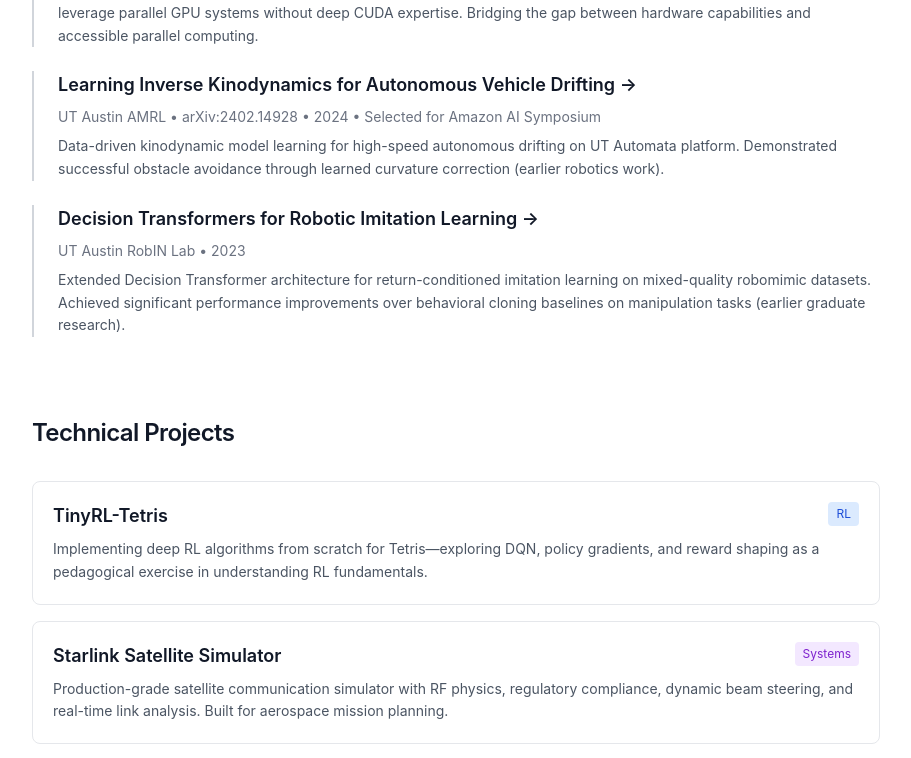
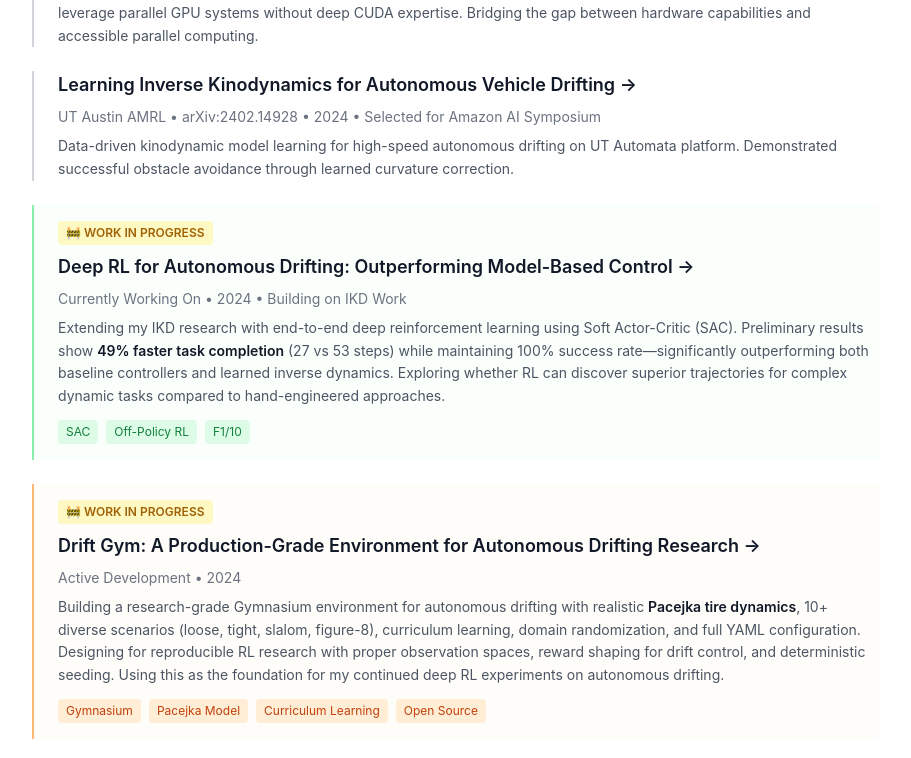
Before and after one commit to omeedcs/personal-web-2025, a Next.js app: page / in a window 1280 px wide. Shown: the part 3004-3762 px from the top of the page, without its empty margins (184-1095 px from the left). Built offline with nearby package versions, Linux system fonts and the light colour scheme.

Commit message:
new stuff im working on

```diff
--- a/app/page.tsx
+++ b/app/page.tsx
@@ -280,8 +280,69 @@ export default function Home() {
             <p className="text-sm text-gray-500 dark:text-gray-500 mb-2">UT Austin AMRL • arXiv:2402.14928 • 2024 • Selected for Amazon AI Symposium</p>
             <p className="text-gray-600 dark:text-gray-400 text-sm leading-relaxed">
               Data-driven kinodynamic model learning for high-speed autonomous drifting on UT Automata platform.
-              Demonstrated successful obstacle avoidance through learned curvature correction (earlier robotics work).
+              Demonstrated successful obstacle avoidance through learned curvature correction.
             </p>
+          </div>
+
+          <div className="border-l-2 border-green-300 dark:border-green-700 pl-6 hover:border-green-500 dark:hover:border-green-400 transition-colors bg-green-50/30 dark:bg-green-950/20 py-4 rounded-r">
+            <div className="flex items-start gap-3 mb-2">
+              <span className="text-xs bg-yellow-100 dark:bg-yellow-900 text-yellow-700 dark:text-yellow-300 px-2 py-1 rounded font-semibold">
+                🚧 WORK IN PROGRESS
+              </span>
+            </div>
+            <a
+              href="https://github.com/omeedcs/autonomous-vehicle-drifting"
+              target="_blank"
+              rel="noopener noreferrer"
+              className="group"
+            >
+              <h3 className="text-lg font-semibold text-gray-900 dark:text-gray-100 group-hover:text-green-600 dark:group-hover:text-green-400 transition-colors mb-2">
+                Deep RL for Autonomous Drifting: Outperforming Model-Based Control →
+              </h3>
+            </a>
+            <p className="text-sm text-gray-500 dark:text-gray-500 mb-2">Currently Working On • 2024 • Building on IKD Work</p>
+            <p className="text-gray-600 dark:text-gray-400 text-sm leading-relaxed mb-3">
+              Extending my IKD research with end-to-end deep reinforcement learning using Soft Actor-Critic (SAC).
+              Preliminary results show <span className="font-semibold text-gray-900 dark:text-gray-100">49% faster task completion</span> (27 vs 53 steps)
+              while maintaining 100% success rate—significantly outperforming both baseline controllers and learned inverse dynamics.
+              Exploring whether RL can discover superior trajectories for complex dynamic tasks compared to hand-engineered approaches.
+            </p>
+            <div className="flex gap-2 flex-wrap">
+              <span className="text-xs bg-green-100 dark:bg-green-900 text-green-700 dark:text-green-300 px-2 py-1 rounded">SAC</span>
+              <span className="text-xs bg-green-100 dark:bg-green-900 text-green-700 dark:text-green-300 px-2 py-1 rounded">Off-Policy RL</span>
+              <span className="text-xs bg-green-100 dark:bg-green-900 text-green-700 dark:text-green-300 px-2 py-1 rounded">F1/10</span>
+            </div>
+          </div>
+
+          <div className="border-l-2 border-orange-300 dark:border-orange-700 pl-6 hover:border-orange-500 dark:hover:border-orange-400 transition-colors bg-orange-50/30 dark:bg-orange-950/20 py-4 rounded-r">
+            <div className="flex items-start gap-3 mb-2">
+              <span className="text-xs bg-yellow-100 dark:bg-yellow-900 text-yellow-700 dark:text-yellow-300 px-2 py-1 rounded font-semibold">
+                🚧 WORK IN PROGRESS
+              </span>
+            </div>
+            <a
+              href="https://github.com/omeedcs/autonomous-vehicle-drifting/tree/main/drift_gym"
+              target="_blank"
+              rel="noopener noreferrer"
+              className="group"
+            >
+              <h3 className="text-lg font-semibold text-gray-900 dark:text-gray-100 group-hover:text-orange-600 dark:group-hover:text-orange-400 transition-colors mb-2">
+                Drift Gym: A Production-Grade Environment for Autonomous Drifting Research →
+              </h3>
+            </a>
+            <p className="text-sm text-gray-500 dark:text-gray-500 mb-2">Active Development • 2024</p>
+            <p className="text-gray-600 dark:text-gray-400 text-sm leading-relaxed mb-3">
+              Building a research-grade Gymnasium environment for autonomous drifting with realistic <span className="font-semibold text-gray-900 dark:text-gray-100">Pacejka tire dynamics</span>,
+              10+ diverse scenarios (loose, tight, slalom, figure-8), curriculum learning, domain randomization, and full YAML configuration.
+              Designing for reproducible RL research with proper observation spaces, reward shaping for drift control, and deterministic seeding.
+              Using this as the foundation for my continued deep RL experiments on autonomous drifting.
+            </p>
+            <div className="flex gap-2 flex-wrap">
+              <span className="text-xs bg-orange-100 dark:bg-orange-900 text-orange-700 dark:text-orange-300 px-2 py-1 rounded">Gymnasium</span>
+              <span className="text-xs bg-orange-100 dark:bg-orange-900 text-orange-700 dark:text-orange-300 px-2 py-1 rounded">Pacejka Model</span>
+              <span className="text-xs bg-orange-100 dark:bg-orange-900 text-orange-700 dark:text-orange-300 px-2 py-1 rounded">Curriculum Learning</span>
+              <span className="text-xs bg-orange-100 dark:bg-orange-900 text-orange-700 dark:text-orange-300 px-2 py-1 rounded">Open Source</span>
+            </div>
           </div>
 
           <div className="border-l-2 border-gray-300 dark:border-gray-700 pl-6 hover:border-blue-500 dark:hover:border-blue-400 transition-colors">
@@ -296,7 +357,7 @@ export default function Home() {
             <p className="text-sm text-gray-500 dark:text-gray-500 mb-2">UT Austin RobIN Lab • 2023</p>
             <p className="text-gray-600 dark:text-gray-400 text-sm leading-relaxed">
               Extended Decision Transformer architecture for return-conditioned imitation learning on mixed-quality robomimic datasets.
-              Achieved significant performance improvements over behavioral cloning baselines on manipulation tasks (earlier graduate research).
+              Achieved significant performance improvements over behavioral cloning baselines on manipulation tasks.
             </p>
           </div>
         </div>
```
